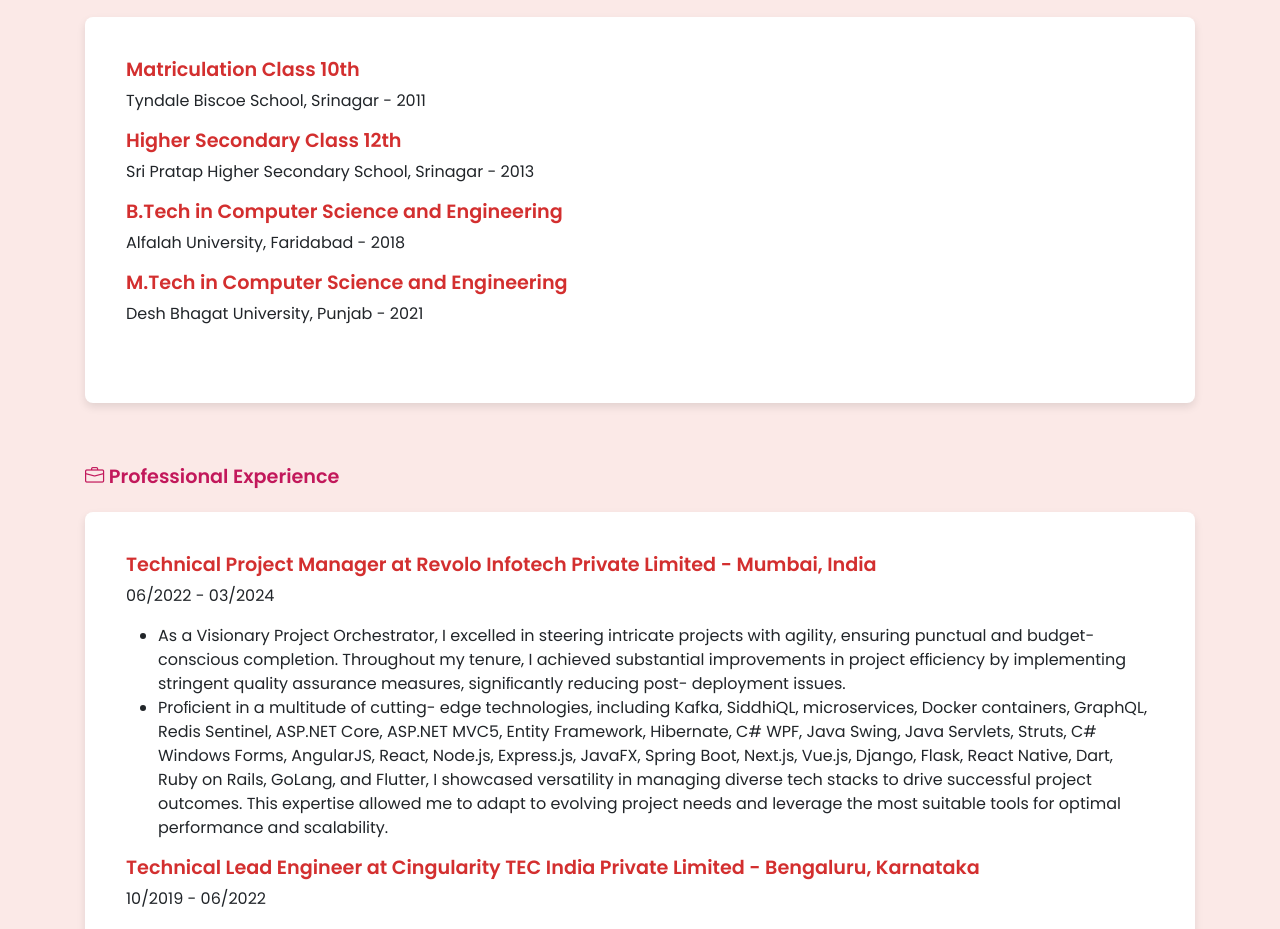
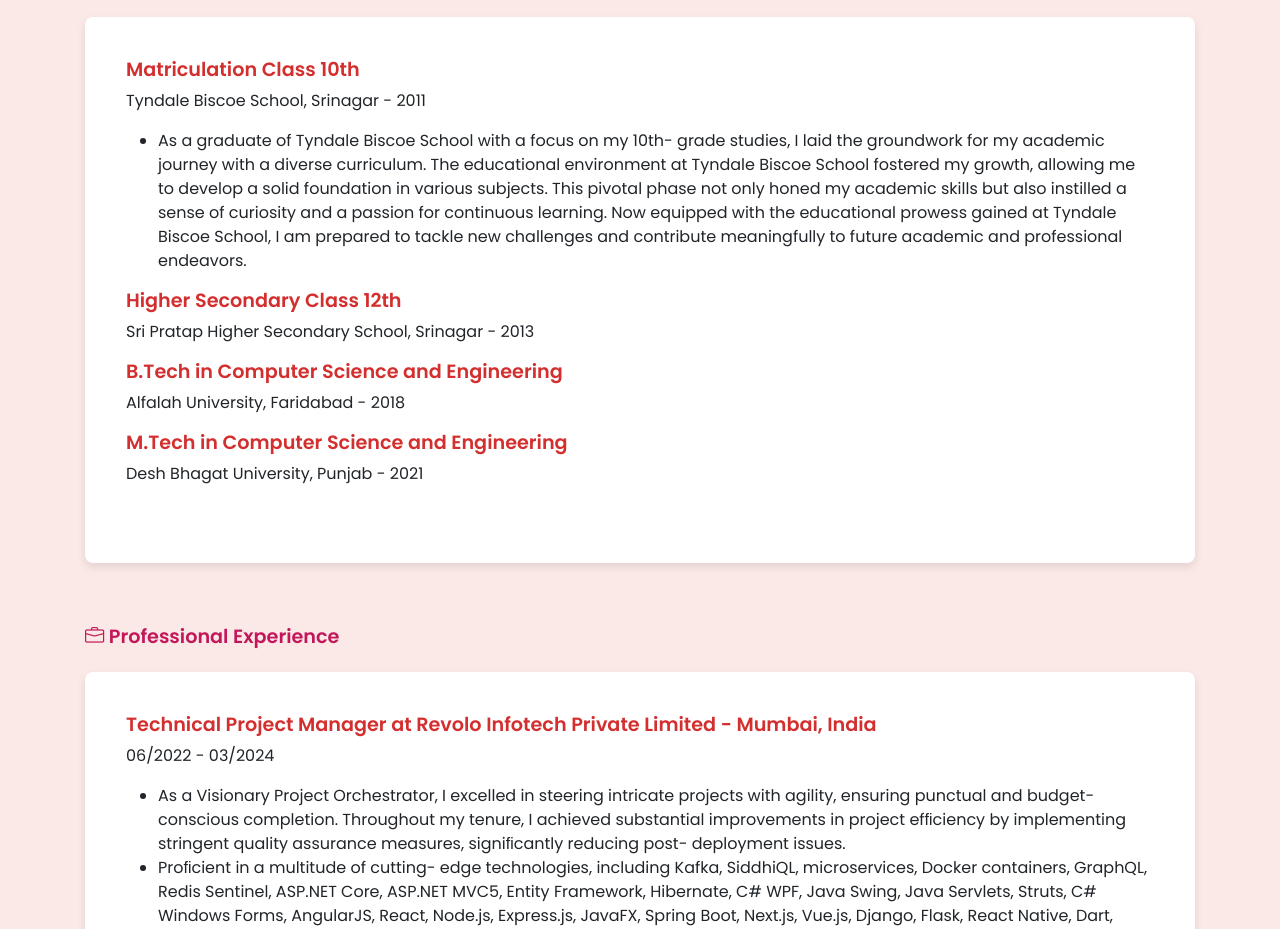
Before and after one commit to waseeldev/MY-CV-Website, a plain HTML site: page index.html in a window 1280 px wide. Shown: the part 949-1878 px from the top of the page. Drawn offline with nearby package versions, Linux system fonts and the light colour scheme.

Commit message:
Update index.html

```diff
--- a/index.html
+++ b/index.html
@@ -267,6 +267,12 @@
                     <div class="card-body">
                         <h5>Matriculation Class 10th</h5>
                         <p>Tyndale Biscoe School, Srinagar - 2011</p>
+                        <ul>
+                            <li>As a graduate of Tyndale Biscoe School with a focus on my 10th- grade studies, I laid the groundwork for my academic
+journey with a diverse curriculum. The educational environment at Tyndale Biscoe School fostered my growth, allowing me to develop a solid foundation in various subjects. This pivotal phase not only honed my academic skills but also
+instilled a sense of curiosity and a passion for continuous learning. Now equipped with the educational prowess gained at Tyndale Biscoe School, I am prepared to tackle new challenges and contribute meaningfully to future academic and
+professional endeavors.</li>
+                        </ul>
                         <h5>Higher Secondary Class 12th</h5>
                         <p>Sri Pratap Higher Secondary School, Srinagar - 2013</p>
                         <h5>B.Tech in Computer Science and Engineering</h5>
```
